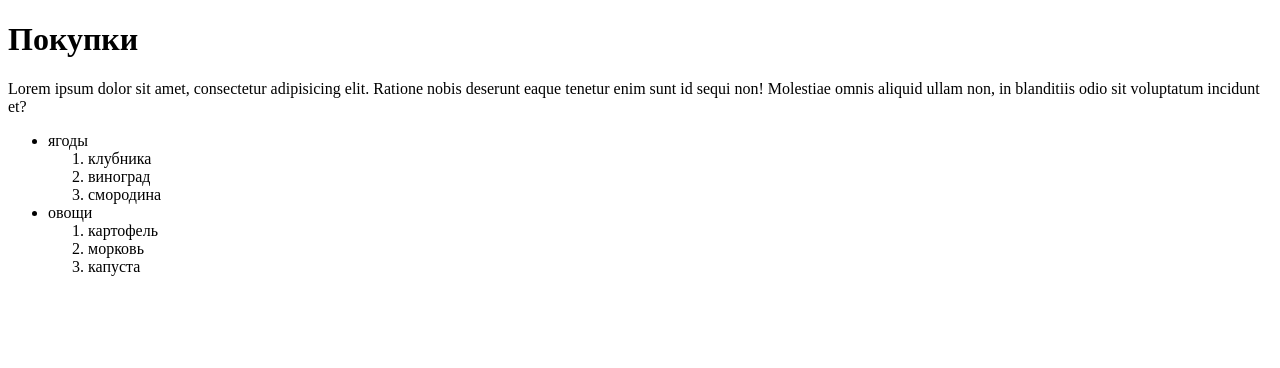
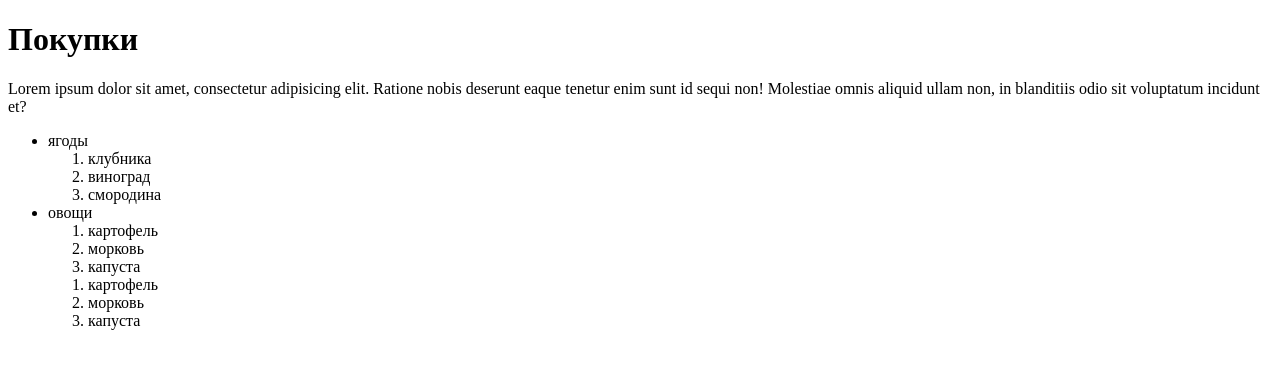
Before and after one commit to aiperi-a/lesson1, a plain HTML site: page index.html in a window 1280 px wide. Drawn offline with Linux system fonts and the light colour scheme.

Commit message:
edit list

```diff
--- a/index.html
+++ b/index.html
@@ -25,6 +25,11 @@
         <li>морковь</li>
         <li>капуста</li>
     </ol>
+    <ol>
+        <li>картофель</li>
+        <li>морковь</li>
+        <li>капуста</li>
+    </ol>
 </ul>
 
 <!-- Ul li - список с точками  -->
```
